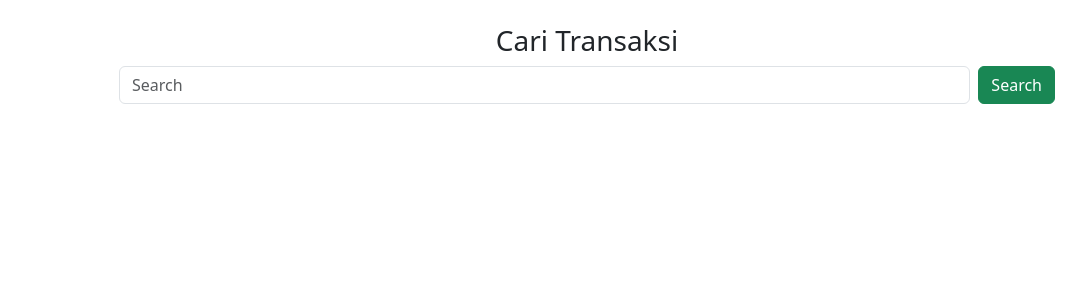
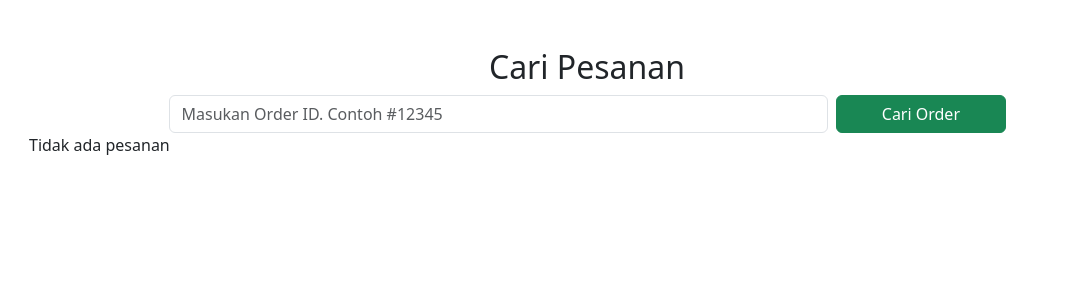
Before and after one commit to Nqadhafi/e-commerce, a PHP site: page /check.php in a window 1280 px wide. Shown: the part 172-472 px from the top of the page, without its empty margins (53-1139 px from the left). Run offline with PHP 8.4, Linux system fonts and the light colour scheme; data comes from the database, SQL or seed files in the repository; tables that the repository leaves empty hold one stand-in row (values such as "Sample post").

Commit message:
Menambah logika show order detail

```diff
--- a/check.php
+++ b/check.php
@@ -1,24 +1,106 @@
 <?php
-include('header.php');
+include('./header.php');
+
+// Ambil ID order dari URL
+$order_id = filter_input(INPUT_GET, 'orderid', FILTER_SANITIZE_STRING);
+
+// Query untuk mendapatkan data pesanan berdasarkan ID
+$query = mysqli_query($config, "SELECT * FROM tb_order WHERE id_order = '$order_id'");
+// Ambil data order
+$order = mysqli_fetch_assoc($query);
+
+// Jika tidak ada data pesanan, tampilkan pesan error
+
+
+// Query untuk mendapatkan detail produk dalam pesanan
+$query_items = mysqli_query($config, "SELECT p.nama_produk, p.harga_produk, k.qty_keranjang
+                                      FROM tb_keranjang k
+                                      JOIN tb_produk p ON k.id_produk = p.id_produk
+                                      WHERE k.id_keranjang = '$order_id'");
+
+
+// Ambil data produk dalam pesanan
+$items = mysqli_fetch_all($query_items, MYSQLI_ASSOC);
 ?>
+
 <!DOCTYPE html>
 <html lang="en">
+
 <head>
     <meta charset="UTF-8">
     <meta name="viewport" content="width=device-width, initial-scale=1.0">
-    <title>Document</title>
+    <title>Detail Pesanan</title>
 </head>
+
 <body>
-    <div class="container-fluid w-75">
-        <div class="text-center mt-4">
-            <h3>Cari Transaksi</h3>
-        </div>
-        <div>
-        <form class="d-flex" role="search">
-                    <input class="form-control me-2" type="search" placeholder="Search" aria-label="Search">
-                    <button class="btn btn-success  btn-outline-seccondary" type="submit">Search</button>
-                </form>
+    <div class="container">
+    <h2 class="text-center mt-5">Cari Pesanan</h2>
+        <form class="d-flex w-75  mx-auto" role="search" method="get">
+            <input class="form-control me-2" type="search" placeholder="Masukan Order ID. Contoh #12345" aria-label="Search" name="orderid">
+            <button class="btn btn-success btn-outline-seccondary w-25" type="submit">Cari Order</button>
+        </form>
+        <?php if ($order) : ?>
+
+            <div class="invoice-container">
+                <div class="invoice-header">
+                    <h2 class="text-center">Detail Pesanan</h2>
+                </div>
+                <div class="container-fluid d-flex justify-content-center align-items-center">
+        <div class="invoice-details row ms-5">
+            <p class="col-md-6"><strong>Order ID:</strong> <?php echo htmlspecialchars($order['id_order']); ?></p>
+            <p class="col-md-6"><strong>Nama Customer:</strong> <?php echo htmlspecialchars($order['namacust_order']); ?></p>
+            <p class="col-md-6"><strong>Email:</strong> <?php echo htmlspecialchars($order['email_order']); ?></p>
+            <p class="col-md-6"><strong>No. HP:</strong> <?php echo htmlspecialchars($order['nohp_order']); ?></p>
+            <p class="col-md-6"><strong>Alamat:</strong> <?php echo htmlspecialchars($order['alamat_order']); ?></p>
+            <p class="col-md-6"><strong>Status:</strong> <?php echo htmlspecialchars($order['status_order']); ?></p>
         </div>
     </div>
+                <div class="invoice-items">
+                    <h4>Daftar Pesanan</h4>
+                    <table class="table table-bordered">
+                        <thead class="thead-light">
+                            <tr>
+                                <th>Nama Produk</th>
+                                <th>Harga</th>
+                                <th>Jumlah</th>
+                                <th>Total</th>
+                            </tr>
+                        </thead>
+                        <tbody>
+                            <?php
+                            $grandtotal = 0; // Inisialisasi grandtotal di luar loop
+                            foreach ($items as $item) :
+                                $total_produk = $item['harga_produk'] * $item['qty_keranjang'];
+                                $grandtotal += $total_produk; // Tambahkan total_produk ke grandtotal
+                            ?>
+                                <tr>
+                                    <td><?php echo htmlspecialchars($item['nama_produk']); ?></td>
+                                    <td>Rp.<?php echo number_format($item['harga_produk'], 0, ',', '.'); ?></td>
+                                    <td><?php echo htmlspecialchars($item['qty_keranjang']); ?></td>
+                                    <td>Rp.<?php echo number_format($total_produk, 0, ',', '.'); ?></td>
+                                </tr>
+                            <?php endforeach; ?>
+                            <tr>
+                                <td colspan="3" class="fw-bolder">Grandtotal</td>
+                                <td class="fw-bolder">Rp.<?php echo number_format($grandtotal, 0, ',', '.'); ?></td>
+                            </tr>
+                        </tbody>
+
+                    </table>
+                </div>
+
+                <div class="invoice-footer">
+                    <h4>Terima kasih atas pembelian Anda!</h4>
+                </div>
+                <?php elseif(!$items && !isset($GET_['orderid'])) :     echo ('Tidak ada pesanan') ?>
+                <?php elseif(!isset($GET_['orderid'])) :     echo ('') ?>
+
+
+
+
+            <?php endif; ?>
+            </div>
+    </div>
 </body>
+
 </html>
--- a/header.php
+++ b/header.php
@@ -1,5 +1,5 @@
 <?php
-include('config.php');
+include('./config.php');
 $total_keranjang = 0; // Inisialisasi variabel untuk menyimpan total quantity
 
 if (isset($_SESSION['keranjang'])) {
--- a/proses_checkout.php
+++ b/proses_checkout.php
@@ -59,7 +59,11 @@
         session_destroy(); // Menghancurkan sesi
 
         // Debug statement
-        echo "Sesi berhasil direset!";
+        $pagar = "%23";
+        $convert_id = $pagar . substr($order_id,1);
+
+        echo "<script> alert('Pesanan Anda Berhasil'); window.location.href='./check.php?orderid=$convert_id'; </script>";
+
     } else {
         echo "Gagal menyimpan data order.";
     }
```
Also changed, not shown: coba.php (added, +125 -0 lines), lib/css/main.css (+33 -0 lines).
